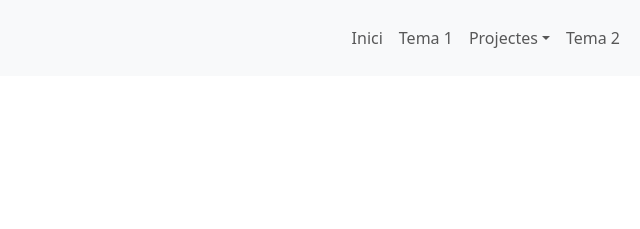
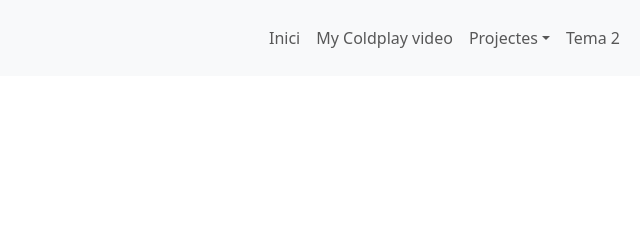
Before and after one commit to aherrera4/aherrera4.github.io, a plain HTML site: page index.html in a window 1280 px wide. Shown: the top 229 px of the page, 640-1280 px from the left. Drawn offline with nearby package versions, Linux system fonts and the light colour scheme.

Commit message:
Update index.html

```diff
--- a/index.html
+++ b/index.html
@@ -63,7 +63,7 @@
                     <a class="nav-link" href="#">Inici</a>
                 </li>
                 <li class="nav-item">
-                    <a class="nav-link" href="#">Tema 1</a>
+                    <a class="nav-link" href="https://aherrera4.github.io/video">My Coldplay video</a>
                 </li>
                 <li class="nav-item dropdown">
                     <a class="nav-link dropdown-toggle" href="#" id="navbarDropdown" role="button" data-bs-toggle="dropdown" aria-haspopup="true"
```
